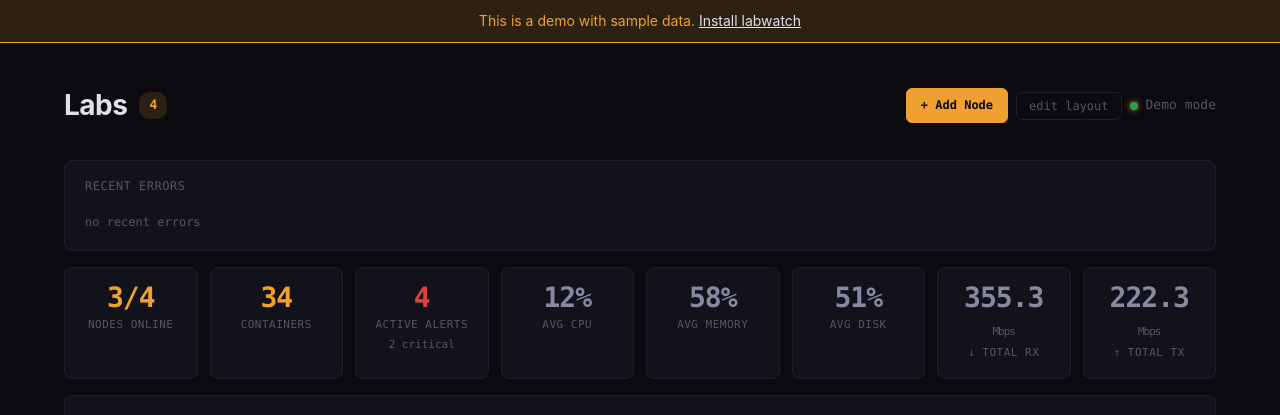
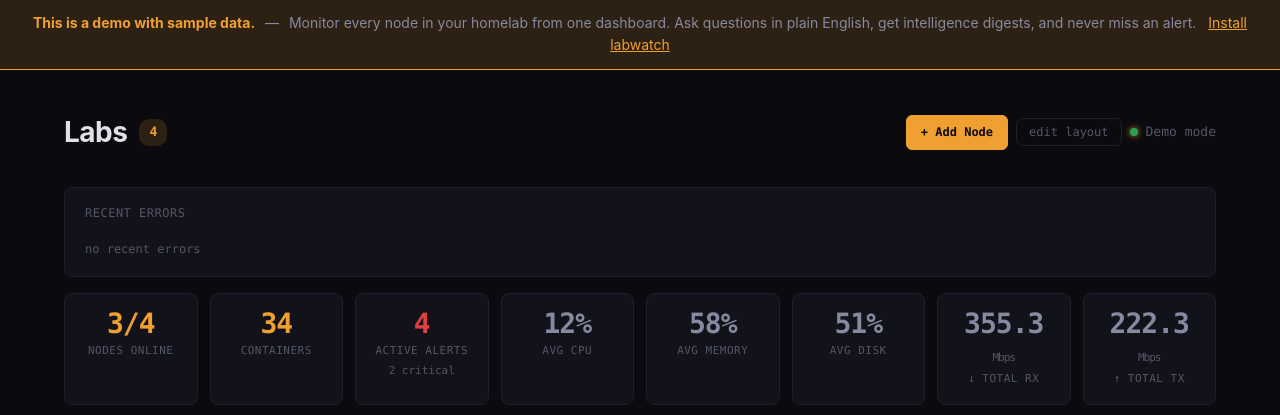
Before and after one commit to labwatch-dev/labwatch, a FastAPI app: page /demo in a window 1280 px wide. Shown: the part 57-472 px from the top of the page. Run offline with FastAPI, Linux system fonts and the light colour scheme; some libraries are stand-ins or nearby versions.

Commit message:
demo: enhance banner with value proposition for cold visitors

```diff
--- a/server/templates/dashboard.html
+++ b/server/templates/dashboard.html
@@ -1350,8 +1350,11 @@ body.edit-mode .widget-block.drop-after {
 
 {% block content %}
 {% if is_demo %}
-<div style="background: var(--accent-glow); border-bottom: 1px solid var(--accent); padding: 10px 24px; text-align: center; font-size: 14px; color: var(--accent);">
-    {{ t.dashboard_demo_banner }} <a href="/#install" style="color: var(--text); text-decoration: underline;">{{ t.dashboard_demo_install }}</a>
+<div style="background: var(--accent-glow); border-bottom: 1px solid var(--accent); padding: 12px 24px; text-align: center; font-size: 14px; color: var(--text-dim);">
+    <strong style="color: var(--accent);">{{ t.dashboard_demo_banner }}</strong>
+    <span style="margin: 0 6px;">&mdash;</span>
+    Monitor every node in your homelab from one dashboard. Ask questions in plain English, get intelligence digests, and never miss an alert.
+    <a href="/#install" style="color: var(--accent); text-decoration: underline; margin-left: 8px;">{{ t.dashboard_demo_install }}</a>
 </div>
 {% endif %}
 <div class="container">
```
